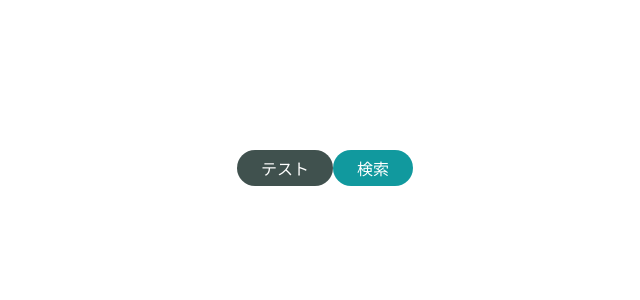
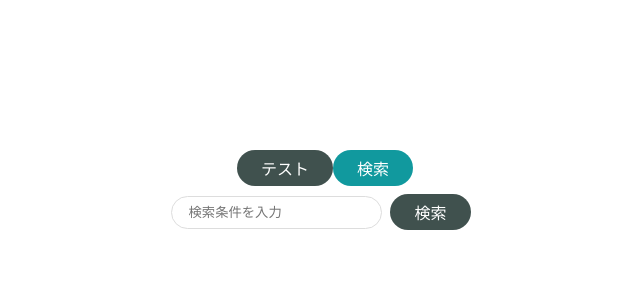
Before and after one commit to goro-ne/react-atomic-design-test, a React (Vite) app: page / in a window 1280 px wide. Shown: the top 300 px of the page, without its empty margins (315-955 px from the left). Built offline with nearby package versions, Linux system fonts and the light colour scheme.

Commit message:
Moleculeテスト

```diff
--- a/src/App.jsx
+++ b/src/App.jsx
@@ -1,6 +1,7 @@
 import './App.css';
 import { PrimaryButton } from './components/atoms/button/PrimaryButton';
 import { SecondaryButton } from './components/atoms/button/SecondaryButton';
+import { SearchInput } from './components/molecules/SearchInput';
 
 function App() {
   return (
@@ -8,6 +9,8 @@
       <div>
         <PrimaryButton>テスト</PrimaryButton>
         <SecondaryButton>検索</SecondaryButton>
+        <br />
+        <SearchInput />
       </div>
     </>
   );
--- /dev/null
+++ b/src/components/atoms/input/Input.jsx
@@ -0,0 +1,15 @@
+import styled from "styled-components";
+
+export const Input = (props) => {
+    const { placeholder } = props;
+    return (
+        <SInput type="text" placeholder={placeholder} />
+    );
+};
+
+const SInput = styled.input`
+    padding: 8px 16px;
+    border: solid #ddd 1px;
+    border-radius: 9999px;
+    outline: none;
+`;
--- /dev/null
+++ b/src/components/molecules/SearchInput.jsx
@@ -0,0 +1,24 @@
+import styled from "styled-components";
+
+import { PrimaryButton } from "../atoms/button/PrimaryButton";
+import { Input } from "../atoms/input/Input";
+
+export const SearchInput = () => {
+    return (
+        <SContainer>
+            <Input placeholder="検索条件を入力"/>
+            <SButtonWrapper>
+                <PrimaryButton>検索</PrimaryButton>
+            </SButtonWrapper>
+        </SContainer>
+    );
+};
+
+const SContainer = styled.div`
+    display: flex;
+    align-items: center;
+`;
+
+const SButtonWrapper = styled.div`
+    padding: 8px;
+`;
```
